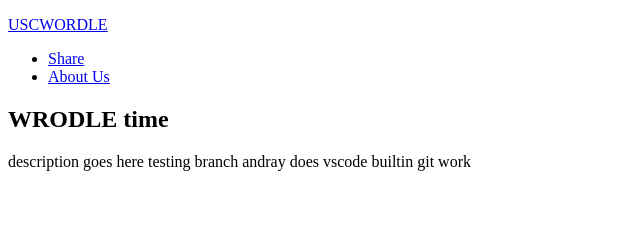
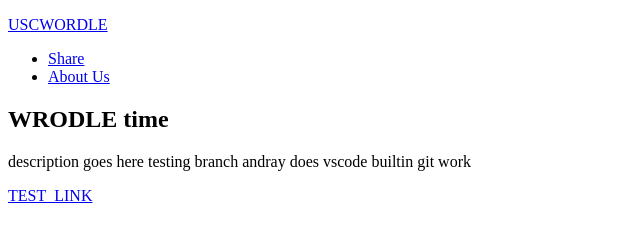
Before and after one commit to andrekuo/andrekuo.github.io, a plain HTML site: page index.html in a window 1280 px wide. Shown: the whole page, without its empty margins (0-640 px from the left). Drawn offline with Linux system fonts and the light colour scheme.

Commit message:
testing adding link yt

```diff
--- a/index.html
+++ b/index.html
@@ -1,5 +1,6 @@
 <!DOCTYPE html>
-<html lang = "en">
+<html lang="en">
+
 <head>
   <meta charset="UTF-8" />
   <meta http-equiv="cache-control" content="no-cache" />
@@ -8,10 +9,7 @@
   <link rel="preconnect" href="https://fonts.googleapis.com" />
   <link rel="preconnect" href="https://fonts.gstatic.com" crossorigin />
   <link rel="stylesheet" href="style.css" />
-    <link
-    href="https://fonts.googleapis.com/css2?family=Rubik:wght@400;500;600;700&display=swap"
-    rel="stylesheet"
-    />
+  <link href="https://fonts.googleapis.com/css2?family=Rubik:wght@400;500;600;700&display=swap" rel="stylesheet" />
 </head>
 
 <div class="first-fold">
@@ -41,4 +39,8 @@ does vscode builtin git work
       </div>
     </div>
   </section>
+
+  <section class = "link_test">
+    <a href = "https://m.youtube.com/watch?v=dQw4w9WgXcQ" target = "_blank">TEST_LINK</a>
+  </section>
 </div>
```
Lines whose indentation alone changed are shown as unchanged.
